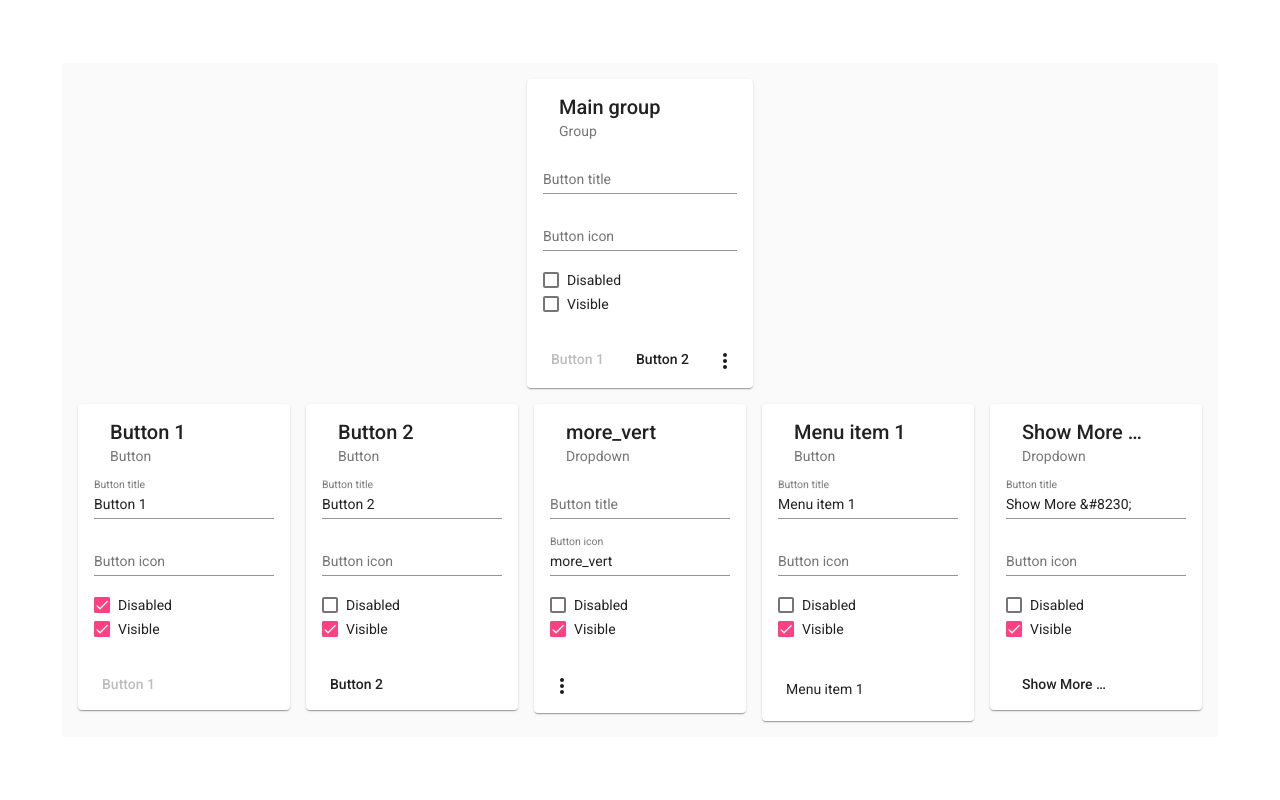
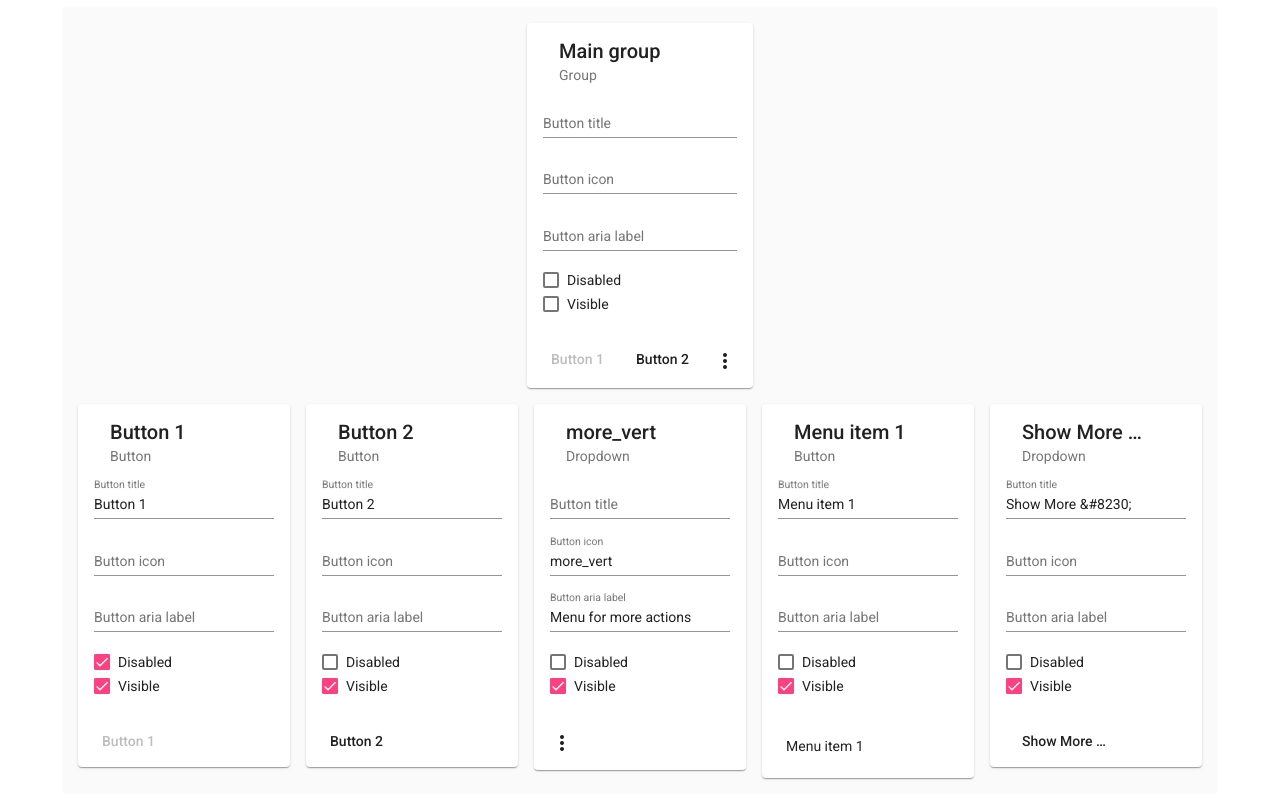
Before and after one commit to klemenoslaj/ng-action-outlet, an Angular app: page / in a window 1280 px wide. Built offline with nearby package versions, Linux system fonts and the light colour scheme.

Commit message:
chore: adopt the demo to aria-label changes

```diff
--- a/projects/playground/src/app/app.component.html
+++ b/projects/playground/src/app/app.component.html
@@ -16,10 +16,13 @@
     </mat-card-header>
     <mat-card-content>
       <mat-form-field class="interactive-card--form-field">
-        <input #titleInput matInput placeholder="Button title" [value]="action.title$ | async" (keyup)="setTitle(action, titleInput.value)">
+        <input #titleInput matInput placeholder="Button title" [value]="action.title$ | async" (keyup)="action.setTitle(titleInput.value)">
       </mat-form-field>
       <mat-form-field class="interactive-card--form-field">
-        <input #iconInput matInput placeholder="Button icon" [value]="action.icon$ | async" (keyup)="setIcon(action, iconInput.value)">
+        <input #iconInput matInput placeholder="Button icon" [value]="action.icon$ | async" (keyup)="action.setIcon(titleInput.value)">
+      </mat-form-field>
+      <mat-form-field class="interactive-card--form-field">
+        <input #iconInput matInput placeholder="Button aria label" [value]="action.ariaLabel$ | async" (keyup)="action.setAriaLabel(titleInput.value)">
       </mat-form-field>
       <mat-checkbox [checked]="action.disabled$ | async" (change)="toggleDisabled(action)">Disabled</mat-checkbox>
       <br>
--- a/projects/playground/src/app/app.component.scss
+++ b/projects/playground/src/app/app.component.scss
@@ -3,6 +3,8 @@
   text-align: center;
   padding: 8px;
   margin: 16px;
+  max-height: calc(100% - 16px);
+  overflow: auto;
   border-radius: 4px;
   background: #fafafa;
   box-shadow: 3px 1px -2px rgba(0, 0, 0, 0.2), 2px 2px 0 rgba(0, 0, 0, 0.14), 1px 5px 0 rgba(0, 0, 0, 0.12);
--- a/projects/playground/src/app/app.component.ts
+++ b/projects/playground/src/app/app.component.ts
@@ -50,6 +50,7 @@ export class AppComponent {
   dropdown1 = new ActionGroup({
     dropdown: true,
     icon: 'more_vert',
+    ariaLabel: 'Menu for more actions',
     children: [
       this.menuItem1,
       this.dropdown2,
@@ -79,14 +80,6 @@ export class AppComponent {
     action.setVisibility(!action.isVisible());
   }
 
-  setTitle(action: AnyAction, value: string) {
-    action.setTitle(value);
-  }
-
-  setIcon(action: AnyAction, value: string) {
-    action.setIcon(value);
-  }
-
   getActionType(action: AnyAction) {
     if (action instanceof ActionButton) {
       return 'Button';
```
